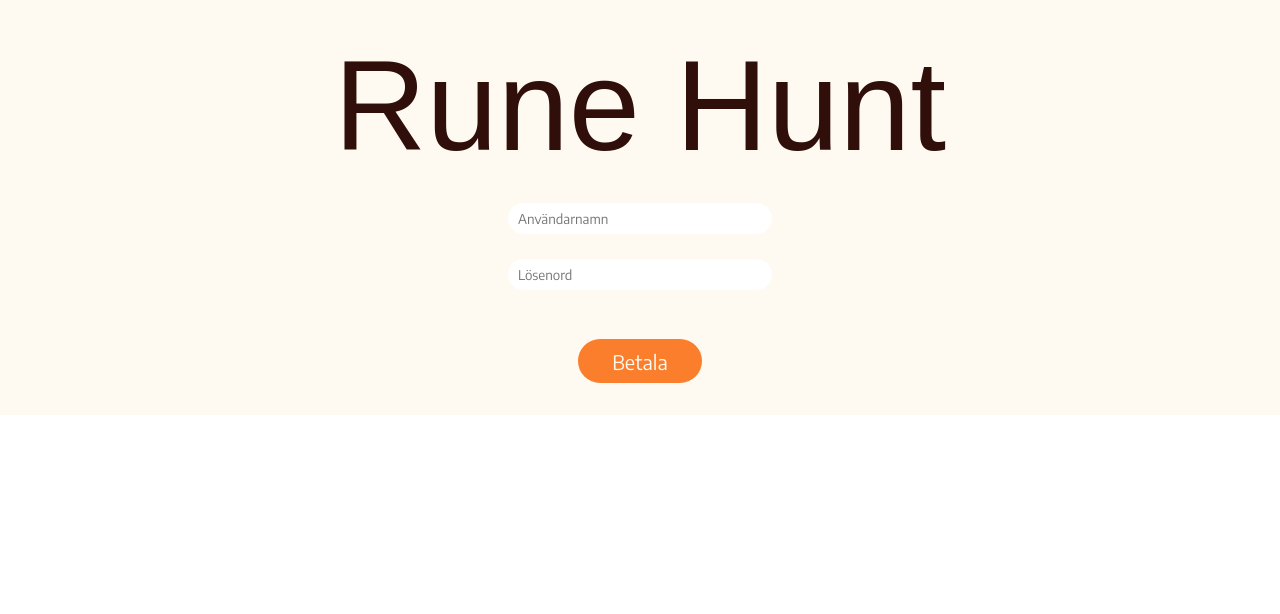
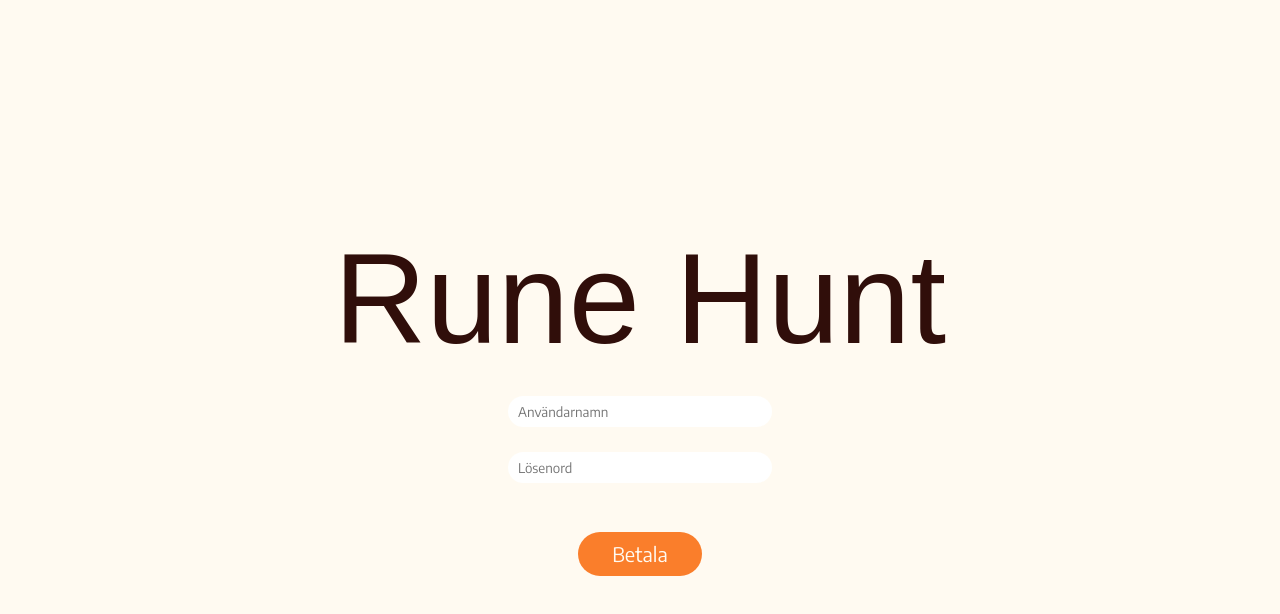
Before and after one commit to Skjesper/GoldenBeetlebug, a React (Vite) app: page / in a window 1280 px wide. Shown: the top 614 px of the page. Built offline with nearby package versions, Linux system fonts and the light colour scheme; no server answers; a web font is replaced by a local one.

Commit message:
Added height to payment container

```diff
--- a/src/components/Payment.tsx
+++ b/src/components/Payment.tsx
@@ -3,7 +3,7 @@ import Button from './Button';
 
 const PaymentContainer = styled.div`
   width: 100%;
-  height: 100%;
+  height: 100vh;
   padding:2rem;
   margin: 0 auto;
 
--- a/src/pages/RuneHuntPage.tsx
+++ b/src/pages/RuneHuntPage.tsx
@@ -1,5 +1,5 @@
 
-// import OrientationOverlay from '../components/OrientationCheck/OrientationCheck';
+import OrientationOverlay from '../components/OrientationCheck/OrientationCheck';
 import Payment from '../components/Payment';
 
 
@@ -7,11 +7,11 @@ function RuneHuntPage() {
   return (
     <>
 
-  {/* <OrientationOverlay> */}
+  <OrientationOverlay>
 
         <Payment></Payment>
 
-      {/* </OrientationOverlay> */}
+      </OrientationOverlay>
 
     </>
   );
```
